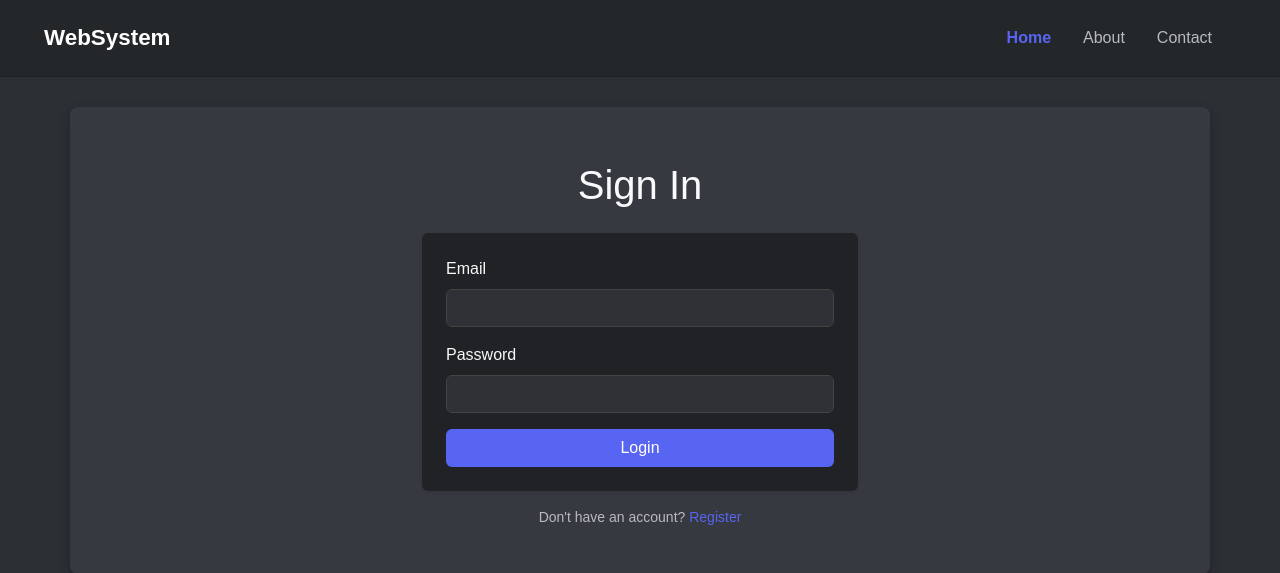
After one commit to joshjulom/WebSystem-ITE311, a CodeIgniter 4 app: the page made by app/Views/login.php in a window 1280 px wide. The commit adds this page. Shown: the top 573 px of the page. Run offline with PHP 8.4 and a stand-in for CodeIgniter, Linux system fonts and the light colour scheme; the template is opened without the code that fills it, so the values that code supplies are empty; some libraries are stand-ins or nearby versions.

Commit message:
USER AUTHENTICATION (LOGIN/REGISTRATION)

```diff
--- a/app/Config/App.php
+++ b/app/Config/App.php
@@ -16,7 +16,7 @@ class App extends BaseConfig
      *
      * E.g., http://example.com/
      */
-    public string $baseURL = 'http://localhost:8080/';
+    public string $baseURL = 'http://localhost/ITE311-JULOM/';
 
     /**
      * Allowed Hostnames in the Site URL other than the hostname in the baseURL.
--- /dev/null
+++ b/app/Views/login.php
@@ -0,0 +1,53 @@
+<?= $this->extend('template') ?>
+
+<?= $this->section('content') ?>
+<div class="row justify-content-center mt-4">
+    <div class="col-md-6 col-lg-5">
+        <h1 class="text-center mb-4 text-light">Sign In</h1>
+
+        <?php if (session()->getFlashdata('register_success')): ?>
+            <div class="alert alert-success" role="alert">
+                <?= esc(session()->getFlashdata('register_success')) ?>
+            </div>
+        <?php endif; ?>
+
+        <?php if (session()->getFlashdata('login_error')): ?>
+            <div class="alert alert-danger" role="alert">
+                <?= esc(session()->getFlashdata('login_error')) ?>
+            </div>
+        <?php endif; ?>
+
+        <div class="card shadow-sm border-0" style="background-color: #202225;">
+            <div class="card-body p-4">
+                <form action="<?= base_url('login') ?>" method="post">
+                    <div class="mb-3">
+                        <label for="email" class="form-label text-light">Email</label>
+                        <input type="email"
+                               class="form-control"
+                               id="email"
+                               name="email"
+                               required
+                               value="<?= esc(old('email')) ?>"
+                               style="background-color: #2f3136; color: #fff; border: 1px solid #444;">
+                    </div>
+                    <div class="mb-3">
+                        <label for="password" class="form-label text-light">Password</label>
+                        <input type="password"
+                               class="form-control"
+                               id="password"
+                               name="password"
+                               required
+                               style="background-color: #2f3136; color: #fff; border: 1px solid #444;">
+                    </div>
+                    <button type="submit" class="btn w-100" style="background-color: #5865F2; color: #fff;">Login</button>
+                </form>
+            </div>
+        </div>
+
+        <p class="text-center mt-3 text-muted small">
+            Don't have an account?
+            <a href="<?= base_url('register') ?>" style="color: #5865F2;">Register</a>
+        </p>
+    </div>
+</div>
+<?= $this->endSection() ?>
--- a/app/Views/template.php
+++ b/app/Views/template.php
@@ -1,18 +1,138 @@
 <!DOCTYPE html>
-<html>
+<html lang="en">
 <head>
-    <title>My WebSystem</title>
-    <!-- Bootstrap CDN -->
+    <meta charset="UTF-8">
+    <title>WebSystem</title>
+
+    <!-- Bootstrap 5 -->
     <link href="https://cdn.jsdelivr.net/npm/bootstrap@5.3.2/dist/css/bootstrap.min.css" rel="stylesheet">
+    <script src="https://cdn.jsdelivr.net/npm/bootstrap@5.3.2/dist/js/bootstrap.bundle.min.js"></script>
+
+    <!-- Custom Discord-Like Style -->
+    <style>
+        body {
+            background-color: #2c2f33;
+            font-family: 'Poppins', sans-serif;
+            color: #dcddde;
+        }
+
+        .navbar {
+            background-color: #23272a;
+            padding: 1rem 2rem;
+            border-bottom: 1px solid #1e2124;
+        }
+
+        .navbar-brand {
+            font-weight: bold;
+            color: #ffffff !important;
+            font-size: 1.4rem;
+        }
+
+        .nav-link {
+            color: #b9bbbe !important;
+            font-weight: 500;
+            margin-right: 1rem;
+            transition: color 0.3s ease;
+        }
+
+        .nav-link:hover {
+            color: #ffffff !important;
+        }
+
+        .nav-link.active {
+            color: #5865F2 !important;
+            font-weight: bold;
+        }
+
+        .container {
+            background-color: #36393f;
+            border-radius: 8px;
+            padding: 30px;
+            margin-top: 30px;
+            box-shadow: 0 4px 12px rgba(0, 0, 0, 0.25);
+        }
+
+        h1, h2, h3, h4, h5 {
+            color: #ffffff;
+        }
+
+        .btn-primary {
+            background-color: #5865F2;
+            border-color: #5865F2;
+        }
+
+        .btn-primary:hover {
+            background-color: #4752c4;
+            border-color: #4752c4;
+        }
+
+        .form-control,
+        .form-select {
+            background-color: #202225;
+            border: 1px solid #2f3136;
+            color: #ffffff;
+        }
+
+        .form-control:focus {
+            background-color: #202225;
+            color: #ffffff;
+            border-color: #5865F2;
+            box-shadow: 0 0 0 0.2rem rgba(88, 101, 242, 0.25);
+        }
+
+        .text-muted {
+            color: #b9bbbe !important;
+        }
+
+        a {
+            color: #5865F2;
+            text-decoration: none;
+        }
+
+        a:hover {
+            text-decoration: underline;
+            color: #4752c4;
+        }
+
+        .navbar-toggler {
+            border: none;
+        }
+
+        .navbar-toggler:focus {
+            box-shadow: none;
+        }
+    </style>
 </head>
 <body>
-    <nav class="navbar navbar-expand-lg navbar-dark bg-dark">
-        <a class="navbar-brand mx-3" href="#">My WebSystem</a>
-    </nav>
 
-    <div class="container mt-5">
-        <h1>Welcome to the Homepage</h1>
-        <p>This is your new CodeIgniter 4 template using Bootstrap.</p>
+<!-- Navigation Bar -->
+<nav class="navbar navbar-expand-lg">
+    <div class="container-fluid">
+        <a class="navbar-brand" href="<?= site_url('/') ?>">WebSystem</a>
+        <button class="navbar-toggler bg-light" type="button" data-bs-toggle="collapse" data-bs-target="#navbarNav"
+                aria-controls="navbarNav" aria-expanded="false" aria-label="Toggle navigation">
+            <span class="navbar-toggler-icon"></span>
+        </button>
+        <div class="collapse navbar-collapse" id="navbarNav">
+            <ul class="navbar-nav ms-auto">
+                <li class="nav-item">
+                    <a class="nav-link <?= uri_string() == '' ? 'active' : '' ?>" href="<?= site_url('/') ?>">Home</a>
+                </li>
+                <li class="nav-item">
+                    <a class="nav-link <?= uri_string() == 'about' ? 'active' : '' ?>" href="<?= site_url('about') ?>">About</a>
+                </li>
+                <li class="nav-item">
+                    <a class="nav-link <?= uri_string() == 'contact' ? 'active' : '' ?>" href="<?= site_url('contact') ?>">Contact</a>
+                </li>
+            </ul>
+        </div>
     </div>
+</nav>
+
+<!-- Page Content -->
+<div class="container">
+    <?= $this->renderSection('content') ?>
+</div>
+
 </body>
 </html>
```
Also changed, not shown: app/Config/Routes.php (+15 -0 lines), app/Controllers/Auth.php (added, +100 -0 lines), app/Controllers/Home.php (+22 -2 lines), app/Models/UserModel.php (added, +24 -0 lines), app/Views/about.php (added, +8 -0 lines), app/Views/contact.php (added, +8 -0 lines), app/Views/dashboard.php (added, +18 -0 lines), app/Views/index.php (added, +8 -0 lines), app/Views/register.php (added, +70 -0 lines), 2 other files.
